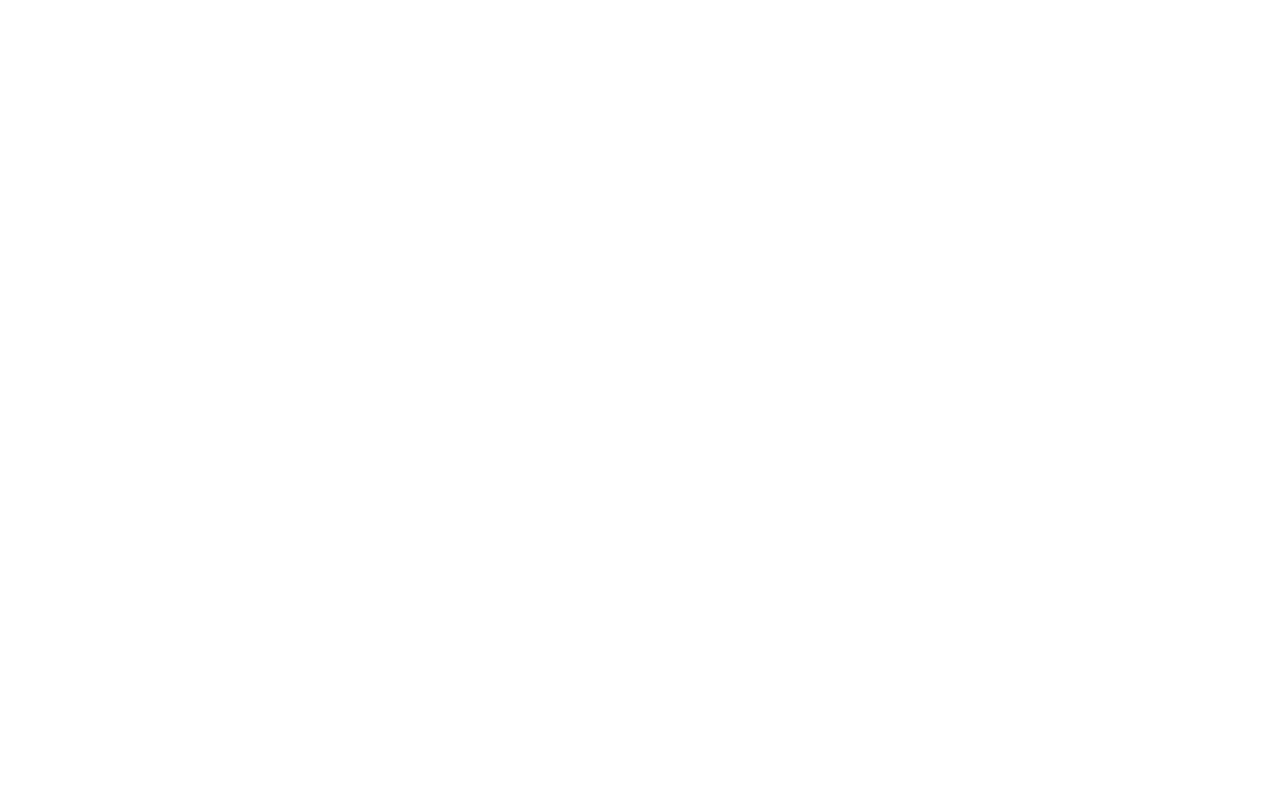
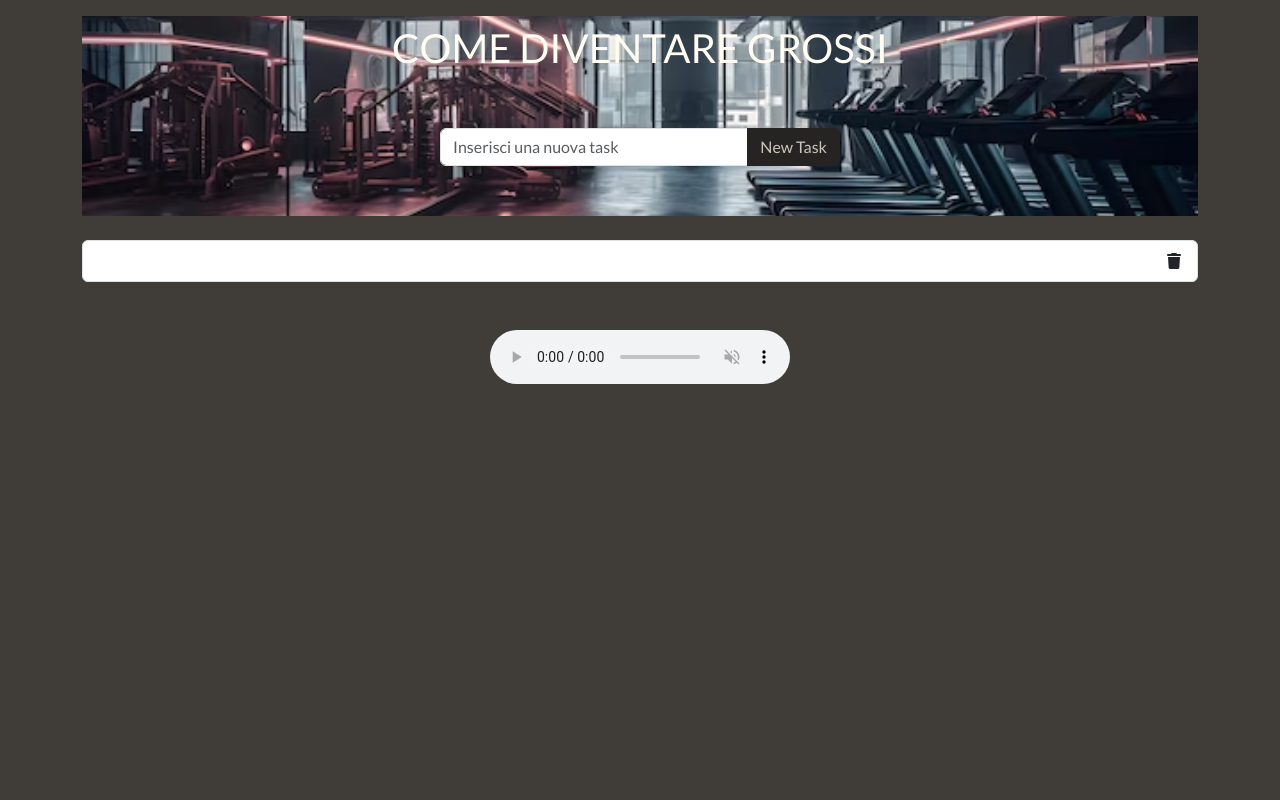
Before and after one commit to valeriobartoletti97/php-todo-list-json, a PHP site: page / in a window 1280 px wide. Before the commit the page is empty. Run offline with PHP 8.4, Linux system fonts and the light colour scheme; some libraries are stand-ins or nearby versions.

Commit message:
added basich html structure and formatting

```diff
--- a/css/style.css
+++ b/css/style.css
@@ -1,15 +1,49 @@
 /* general */
 
 
-:root {
-    --ms-orange: #F28705;
-    --ms-yellow: #D9CF43;
-    --ms-green: #395873;
-    --ms-dark: #010440;
-    --ms-primary: #7302178a;
-    --ms-light: #ffffff;
-}
+:root{
+    --floral-white: #fffcf2ff;
+    --timberwolf: #ccc5b9ff;
+    --black-olive: #403d39ff;
+    --eerie-black: #252422ff;
+    --flame: #eb5e28ff
+    }
 
 body {
     font-family: 'Lato', sans-serif;
 }
+
+#app{
+    color:var(--floral-white);
+    background-color:var(--black-olive);
+    min-height: 100vh;
+}
+.container{
+    z-index:1000
+}
+h1{
+    color: var(--floral-white);
+}
+.btn{
+    background-color: var(--eerie-black);
+    color:var(--timberwolf)
+}
+.btn:hover,.btn:active{
+    background-color: var(--black-olive) !important;
+    color: var(--floral-white);
+}
+header{
+    background-image: url(../img/header.jpg);
+    height: 200px;
+    background-size: cover;
+    background-position: center;
+}
+li:hover{
+    cursor:pointer;
+}
+header>div{
+    width:400px !important;
+}
+.done{
+    text-decoration: line-through;
+}
--- a/index.php
+++ b/index.php
@@ -22,11 +22,32 @@
 </head>
 
 <body>
-    <div class="wrapper">
-        <div id="app">
 
+    <div id="app" class="pt-3 p-relative">
+        <div class="container">
+            <header class="text-center mx-auto">
+                <h1 class="text-uppercase pt-2">Come diventare grossi</h1>
+                <div class="input-group mb-3 mx-auto pt-5">
+                    <input type="text" class="form-control" placeholder="Inserisci una nuova task">
+                    <button class="btn " type="button">New Task</button>
+                </div>
+            </header>
+            <main>
+                <ul class="list-group mt-4">
+                    <li class="list-group-item list-group-item-action d-flex justify-content-between">
+                        <span class="fw-bold"></span>
+                        <span class="align-middle">
+                            <i class="fa-solid fa-trash"></i>
+                        </span>
+                    </li>
+                </ul>
+                <audio class="d-block mx-auto mt-5" controls autoplay muted>
+                    <source src="audio/file.mp3" type="audio/mpeg">
+                </audio>
+            </main>
         </div>
     </div>
+
 </body>
 
 </html>
```
Also changed, not shown: todo-list.json (+26 -0 lines), img/header.jpg (added), 1 other file.
